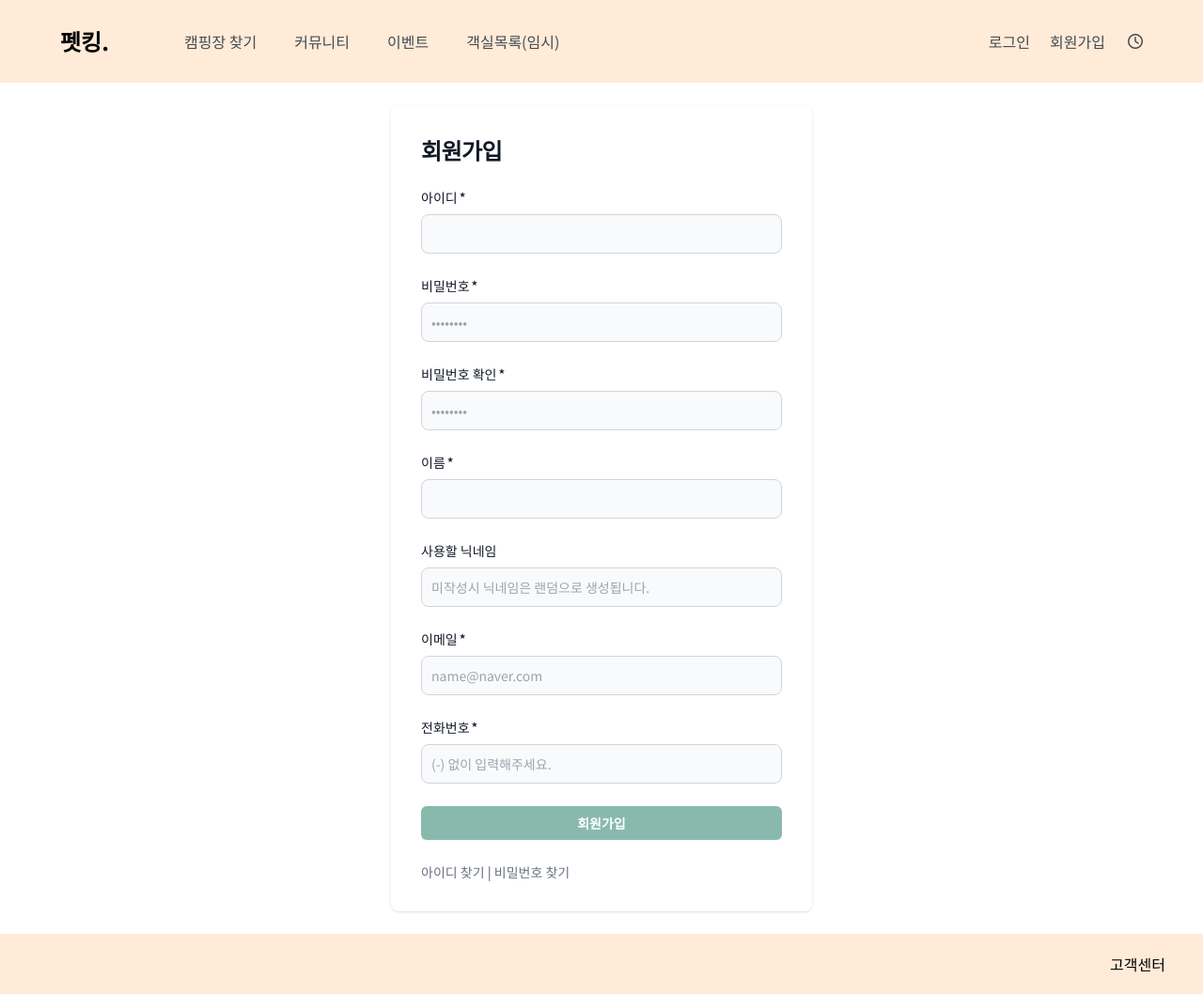
After one commit to be-anything/semi_petking, a Java web app: page /user/userRegister in a window 1280 px wide. The commit adds this page. Shown: the whole page at 94% size. Run offline with Tomcat 11, a stand-in JSP engine, Linux system fonts and the light colour scheme; some libraries are stand-ins or nearby versions.

Commit message:
로그인 수정, 회원가입수정

```diff
--- /dev/null
+++ b/src/main/java/com/sh/petking/common/Role.java
@@ -0,0 +1,5 @@
+package com.sh.petking.common;
+
+public enum Role {
+    U,A;
+}
--- a/src/main/java/com/sh/petking/delUser/model/entity/DelUser.java
+++ b/src/main/java/com/sh/petking/delUser/model/entity/DelUser.java
@@ -1,4 +1,6 @@
 package com.sh.petking.delUser.model.entity;
+
+import com.sh.petking.common.Role;
 
 import java.time.LocalDate;
 
--- a/src/main/java/com/sh/petking/delUser/model/entity/Role.java
+++ /dev/null
@@ -1,5 +0,0 @@
-package com.sh.petking.delUser.model.entity;
-
-public enum Role {
-    U,A;
-}
--- a/src/main/resources/mybatis-config.xml
+++ b/src/main/resources/mybatis-config.xml
@@ -34,5 +34,6 @@
         <mapper resource="mapper/camp/camp-mapper.xml"></mapper>
         <mapper resource="mapper/room/room-mapper.xml"></mapper>
         <mapper resource="mapper/reservation/reservation-mapper.xml"></mapper>
+        <mapper resource="mapper/user/user-mapper.xml"></mapper>
     </mappers>
 </configuration>
--- a/src/main/webapp/WEB-INF/views/common/header.jsp
+++ b/src/main/webapp/WEB-INF/views/common/header.jsp
@@ -12,6 +12,10 @@
     <script src="https://kit.fontawesome.com/10d89693f5.js" crossorigin="anonymous"></script>
     <script src="https://cdn.tailwindcss.com"></script>
     <script src="${pageContext.request.contextPath}/js/tailwind.config.js"></script>
+
+    <script>
+        const contextPath = '${pageContext.request.contextPath}';
+    </script>
 </head>
 <body>
 <div class="3xl:container">
@@ -24,8 +28,8 @@
                 <div class="text-black text-base font-normal mr-10 hover:font-bold"><a href="#">커뮤니티</a></div>
                 <div class="text-black text-base font-normal mr-10 hover:font-bold"><a href="#">이벤트</a></div>
                 <div class="text-black text-base font-normal mr-10 hover:font-bold"><a href="${pageContext.request.contextPath}/room/roomList">객실목록(임시)</a></div>
-                <div class="text-black text-right font-normal mr-10 absolute right-0 hover:font-bold"><a href="#">로그인</a></div>
-                <div class="text-black text-right font-normal mr-10 absolute right-0 hover:font-bold"><a href="${pageContext.request.contextPath}/user/userLogin">로그인</a></div>
+                <div class="text-black text-right font-normal mr-10 absolute right-20 hover:font-bold"><a href="${pageContext.request.contextPath}/user/userLogin">로그인</a></div>
+                <div class="text-black text-right font-normal mr-10 absolute right-0 hover:font-bold"><a href="${pageContext.request.contextPath}/user/userRegister">회원가입</a></div>
                 <i class="fa-regular fa-clock ml-10 absolute right-0 text-black hover:text-green hover:font-bold"></i>
             </nav>
         </header>
--- a/src/main/webapp/WEB-INF/views/user/userLogin.jsp
+++ b/src/main/webapp/WEB-INF/views/user/userLogin.jsp
@@ -13,7 +13,7 @@
 
 <div class="flex min-h-full flex-col justify-center px-6 py-12 lg:px-8">
     <div class="mt-10 sm:mx-auto sm:w-full sm:max-w-sm">
-        <form name="memberLoginFrm" class="space-y-6" method="POST">
+        <form name="userLoginFrm" class="space-y-6" method="POST">
             <div>
                 <label for="id" class="block text-sm font-medium leading-6 text-gray-900">아이디</label>
                 <div class="mt-2">
--- /dev/null
+++ b/src/main/webapp/WEB-INF/views/user/userRegister.jsp
@@ -0,0 +1,62 @@
+<%--
+  Created by IntelliJ IDEA.
+  User: User
+  Date: 2023-12-30
+  Time: 오후 6:04
+  To change this template use File | Settings | File Templates.
+--%>
+<%@ page contentType="text/html;charset=UTF-8" language="java" %>
+<%@ taglib prefix="c" uri="http://java.sun.com/jsp/jstl/core" %>
+<%@ taglib prefix="fmt" uri="http://java.sun.com/jsp/jstl/fmt" %>
+<%@ taglib prefix="fn" uri="http://java.sun.com/jsp/jstl/functions" %>
+<jsp:include page="/WEB-INF/views/common/header.jsp"/>
+
+<section>
+    <div class="flex flex-col items-center justify-center px-6 py-8 mx-auto lg:py-0">
+        <div class="w-full bg-white rounded-lg shadow my-6 sm:max-w-md xl:p-0">
+            <div class="p-6 space-y-4 md:space-y-6 sm:p-8">
+                <h1 class="text-xl font-bold leading-tight tracking-tight text-gray-900 md:text-2xl">회원가입</h1>
+                <form name="userRegisterFrm" method="post" class="space-y-4 md:space-y-6">
+                    <div class="relative">
+                        <label for="id" class="block mb-2 text-sm font-medium text-gray-900 after:content-['*'] after:ml-0.5 after:text-red-500">아이디</label>
+                        <input type="text" name="id" id="id" class="bg-gray-50 border border-gray-300 text-gray-900 sm:text-sm rounded-lg focus:ring-primary-600 focus:border-primary-600 block w-full p-2.5" required>
+                    </div>
+                    <div>
+                        <label for="password" class="block mb-2 text-sm font-medium text-gray-900 after:content-['*'] after:ml-0.5 after:text-red-500">비밀번호</label>
+                        <input type="password" name="password" id="password" placeholder="••••••••" class="bg-gray-50 border border-gray-300 text-gray-900 sm:text-sm rounded-lg focus:ring-primary-600 focus:border-primary-600 block w-full p-2.5" required>
+                    </div>
+                    <div>
+                        <label for="confirm-password" class="block mb-2 text-sm font-medium text-gray-900 after:content-['*'] after:ml-0.5 after:text-red-500">비밀번호 확인</label>
+                        <input type="password" name="confirm-password" id="confirm-password" placeholder="••••••••" class="bg-gray-50 border border-gray-300 text-gray-900 sm:text-sm rounded-lg focus:ring-primary-600 focus:border-primary-600 block w-full p-2.5" required>
+                    </div>
+                    <div>
+                        <label for="name" class="block mb-2 text-sm font-medium text-gray-900 after:content-['*'] after:ml-0.5 after:text-red-500">이름</label>
+                        <input type="text" name="name" id="name" class="bg-gray-50 border border-gray-300 text-gray-900 sm:text-sm rounded-lg focus:ring-primary-600 focus:border-primary-600 block w-full p-2.5" required>
+                    </div>
+                    <div>
+                        <label for="nickname" class="block mb-2 text-sm font-medium text-gray-900">사용할 닉네임</label>
+                        <input type="text" name="nickname" id="nickname" class="bg-gray-50 border border-gray-300 text-gray-900 sm:text-sm rounded-lg focus:ring-primary-600 focus:border-primary-600 block w-full p-2.5" placeholder="미작성시 닉네임은 랜덤으로 생성됩니다." >
+                    </div>
+                    <div>
+                        <label for="email" class="block mb-2 text-sm font-medium text-gray-900 after:content-['*'] after:ml-0.5 after:text-red-500">이메일</label>
+                        <input type="email" name="email" id="email" class="bg-gray-50 border border-gray-300 text-gray-900 sm:text-sm rounded-lg focus:ring-primary-600 focus:border-primary-600 block w-full p-2.5" placeholder="name@naver.com" required>
+                    </div>
+                    <div>
+                        <label for="phone" class="block mb-2 text-sm font-medium text-gray-900 after:content-['*'] after:ml-0.5 after:text-red-500">전화번호</label>
+                        <input type="text" name="phone" id="phone" class="bg-gray-50 border border-gray-300 text-gray-900 sm:text-sm rounded-lg focus:ring-primary-600 focus:border-primary-600 block w-full p-2.5" placeholder="(-) 없이 입력해주세요." required>
+                    </div>
+                    <div>
+                        <button type="submit" class="flex w-full justify-center rounded-md bg-green px-3 py-1.5 text-sm font-semibold leading-6 text-white shadow-sm hover:bg-indigo-500 focus-visible:outline focus-visible:outline-2 focus-visible:outline-offset-2 focus-visible:outline-pink-600">회원가입</button>
+                    </div>
+                    <p class="text-sm font-light text-gray-500">
+                        <a href="#" class="font-medium text-primary-600 hover:underline">아이디 찾기 |</a>
+                        <a href="#" class="font-medium text-primary-600 hover:underline"> 비밀번호 찾기</a>
+                    </p>
+                </form>
+            </div>
+        </div>
+    </div>
+</section>
+
+    <script src="${pageContext.request.contextPath}/js/user/userRegister.js"></script>
+<jsp:include page="/WEB-INF/views/common/footer.jsp"/>
--- a/src/main/webapp/js/user/userLogin.js
+++ b/src/main/webapp/js/user/userLogin.js
@@ -6,8 +6,8 @@ if(saveId) {
 }
 
 // 로그인폼 제출시 아이디저장
-document.memberLoginFrm.addEventListener('submit', (e) => {
-    console.log('submit');
+document.userLoginFrm.addEventListener('submit', (e) => {
+    // console.log('submit');
     const saveId = e.target.saveId;
     const id = e.target.id;
     if(saveId.checked) {
--- /dev/null
+++ b/src/main/webapp/js/user/userRegister.js
@@ -0,0 +1,82 @@
+/**
+ * 회원가입 유효성검사
+ */
+document.userRegisterFrm.addEventListener('submit', (e) => {
+    const frm = e.target;
+    const id = frm.id;
+    const password = frm.password;
+    const confirmPassword = document.querySelector("#confirm-password");
+    const name = frm.name;
+    const email = frm.email;
+    const idValid = frm.idValid;
+    console.log(idValid);
+
+    // 아이디 - 영문자/숫자 4글자 이상
+    if (!/^\w{4,}$/.test(id.value)) {
+        alert('아이디는 영문자/숫자를 포함해 4글자 이상 작성해주세요.');
+        e.preventDefault();
+        return;
+    }
+
+    // 아이디 중복 검사
+    if (idValid.value !== "1") {
+        alert('이미 사용중인 아이디입니다.');
+        e.preventDefault();
+        return;
+    }
+
+    // 비밀번호 - 영문자/숫자/특수문자(!@#$%)포함 4글자 이상
+    const regExps = [
+        {
+            re: /[A-Za-z]/,
+            msg: '비밀번호는 영문자를 하나이상 포함해야 합니다.'
+        },
+        {
+            re: /\d/,
+            msg: '비밀번호는 숫자를 하나이상 포함해야 합니다.'
+        },
+        {
+            re: /[!@#$%]/,
+            msg: '비밀번호는 특수문자 !@#$%중에 하나이상 포함해야 합니다.'
+        },
+        {
+            re: /^.{4,}$/,
+            msg: '비밀번호는 4글자 이상 작성해야 합니다.'
+        }
+
+    ];
+    for(let i = 0; i < regExps.length; i++) {
+        const {re, msg} = regExps[i];
+        if(!re.test(password.value)) {
+            alert(msg);
+            e.preventDefault();
+            return;
+        }
+    }
+    if(!/^\w{4,}/.test(password.value)) {
+        alert('패스워드는 영 대/소문자, 숫자, 특수문자 4글자이상 포함해야 합니다.')
+        e.preventDefault()
+    }
+
+
+    // 비밀번호 확인
+    if(password.value !== confirmPassword.value) {
+        alert('두 비밀번호가 다릅니다.');
+        e.preventDefault();
+        return;
+    }
+
+    // 이름 - 한글 2글자 이상
+    if(!/^[가-힣]{2,}$/.test(name.value)) {
+        alert('이름은 한글 2글자 이상 작성하세요.');
+        e.preventDefault();
+        return;
+    }
+
+    // 이메일
+    if(!/^[\w]{4,}@[\w]+(\.[\w]+){1,3}$/.test(email.value)) {
+        alert('유효한 이메일을 작성하세요.');
+        e.preventDefault();
+        return;
+    }
+});
```
Also changed, not shown: src/main/java/com/sh/petking/user/controller/UserLoginController.java (+7 -6 lines), src/main/java/com/sh/petking/user/controller/UserRegisterController.java (added, +54 -0 lines), src/main/java/com/sh/petking/user/model/dao/UserDao.java (+9 -0 lines), src/main/java/com/sh/petking/user/model/entity/User.java (+11 -9 lines), src/main/java/com/sh/petking/user/model/service/UserService.java (+15 -0 lines), src/main/resources/mapper/user/user-mapper.xml (+23 -5 lines), 2 other files.
